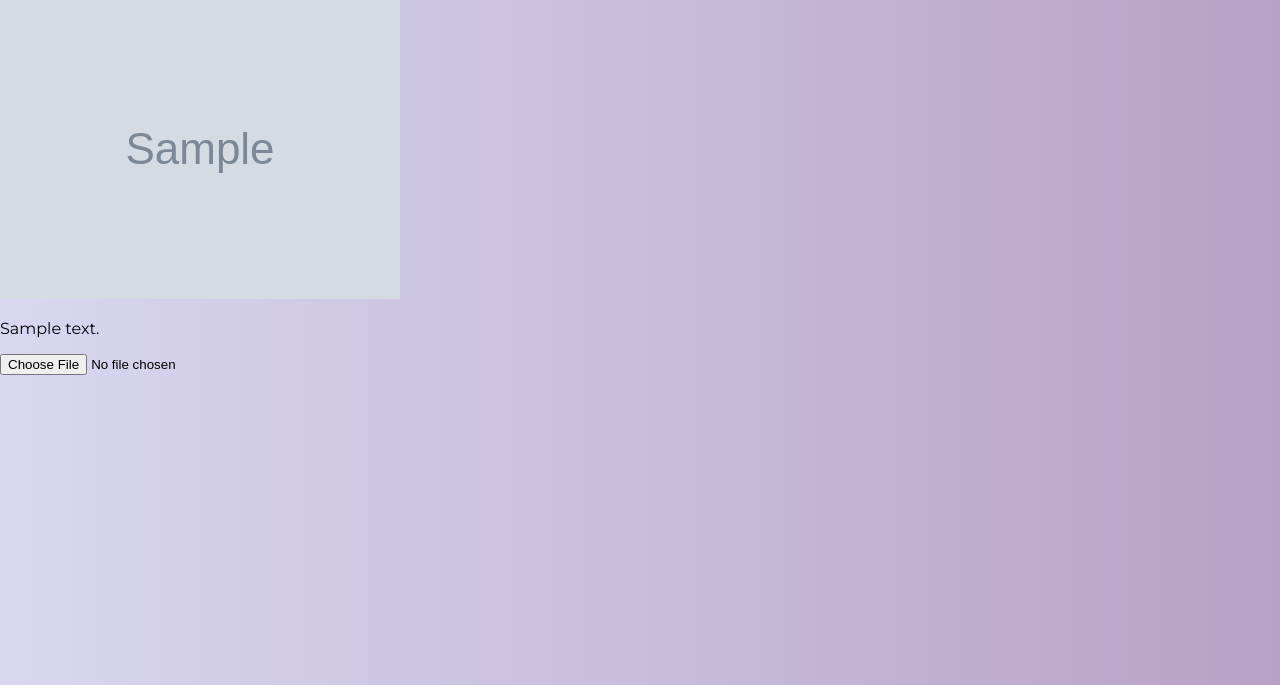
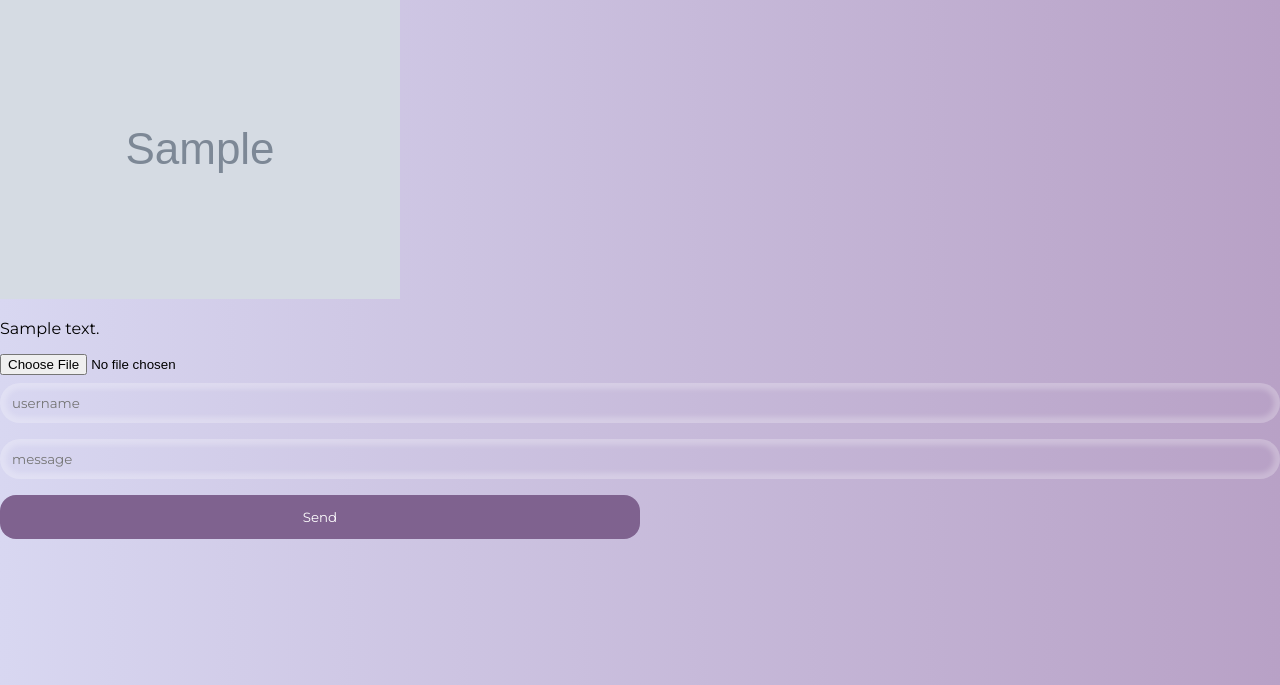
Before and after one commit to ash-jyc/dinability, a Python web app: template com.dinability/templates/restaurant.html in a window 1280 px wide. Shown: the part 115-800 px from the top of the page. Run offline with Jinja, Linux system fonts and the light colour scheme; the template is opened without the code that fills it: most values are stand-ins (such as "Sample title", 1, 10 or a date in 2020); grey boxes marked "Sample" are stand-in pictures; some libraries are stand-ins or nearby versions.

Commit message:
readme, restaurant

```diff
--- a/com.dinability/templates/restaurant.html
+++ b/com.dinability/templates/restaurant.html
@@ -38,23 +38,27 @@
         //https://stackoverflow.com/questions/13373834/upload-image-using-javascript
     </script>
 
+    <div id="chat_box"></div>
+    <input type="text" id="username" placeholder="username">
+    <input type="text" id="message" placeholder="message">
+    <button id="sendBtn">Send</button>
     <!--chat-->
     <script type="text/javascript">
         //TEST CODE
-        /*$(document).ready(function() {
-            var socket = io.connect("http://localhost:5000");
-            socket.on('connect', function() {
-                socket.send("User connected");
-            });
-            socket.on('message', function(data) {
-                $('#messages').append($('<p>')).text(data)
-            });
-            $('sendBtn').on('click', function() {
-                socket.send($('username').val() + ': ' +  ($('#message').val()));
-                $('#message').val('');
-            });
+        // $(document).ready(function() {
+        //     var socket = io.connect("http://localhost:5000");
+        //     socket.on('connect', function() {
+        //         socket.send("User connected");
+        //     });
+        //     socket.on('message', function(data) {
+        //         $('#messages').append($('<p>')).text(data)
+        //     });
+        //     $('sendBtn').on('click', function() {
+        //         socket.send($('username').val() + ': ' +  ($('#message').val()));
+        //         $('#message').val('');
+        //     });
 
-        });*/
+        // });
 
         var socket = io();
         const messages_container = document.getElementById('chat_box');
```
Also changed, not shown: com.dinability/README.md.
